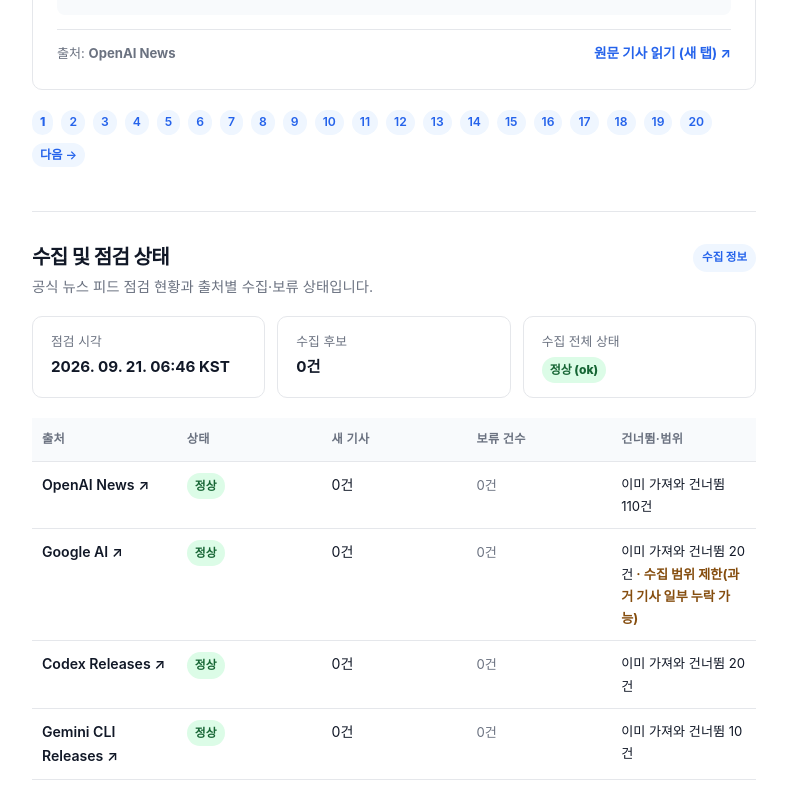
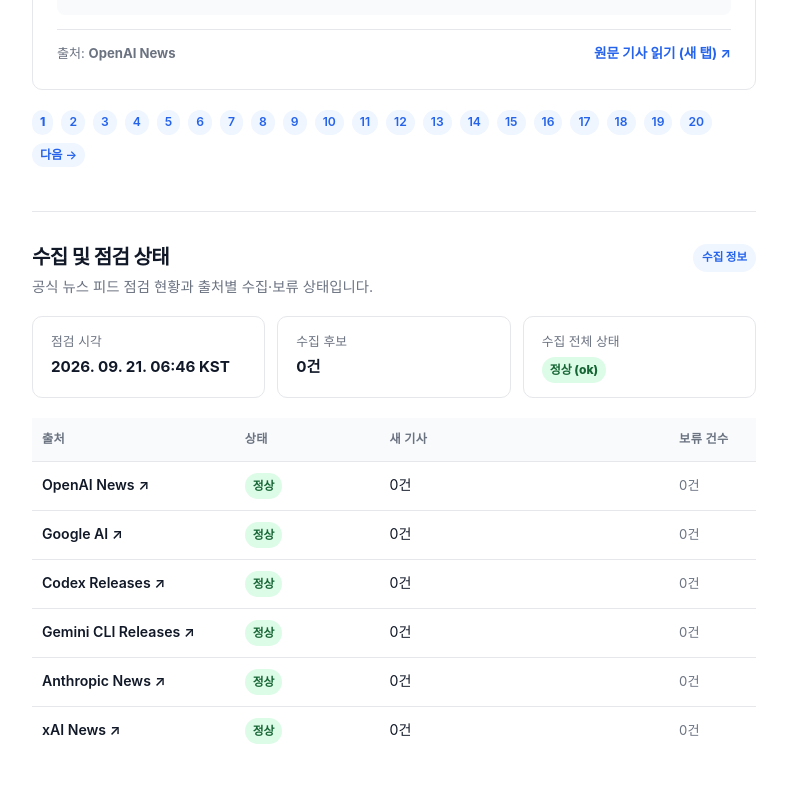
Before and after one commit to steven-forge/hanstree-agenttutor, a Next.js app: page /today in a window 1280 px wide. Shown: the part 3358-4149 px from the top of the page, without its empty margins (264-1051 px from the left). Built offline with nearby package versions, Linux system fonts and the light colour scheme.

Commit message:
fix(today): remove skip range column

```diff
--- a/app/today/page.tsx
+++ b/app/today/page.tsx
@@ -262,7 +262,6 @@
                         <th>상태</th>
                         <th>새 기사</th>
                         <th>보류 건수</th>
-                        <th>건너뜀·범위</th>
                       </tr>
                     </thead>
                     <tbody>
@@ -289,12 +288,6 @@
                               </span>
                             ) : (
                               <span style={{ color: "var(--muted)", fontSize: "0.82rem" }}>0건</span>
-                            )}
-                          </td>
-                          <td style={{ fontSize: "0.82rem" }}>
-                            이미 가져와 건너뜀 {s.skipped_count ?? 0}건
-                            {s.coverage_limited && (
-                              <span style={{ color: "#854d0e", fontWeight: 700 }}> · 수집 범위 제한(과거 기사 일부 누락 가능)</span>
                             )}
                           </td>
                         </tr>
--- a/package.json
+++ b/package.json
@@ -1,6 +1,6 @@
 {
   "name": "agenttutor",
-  "version": "0.3.0",
+  "version": "0.3.1",
   "private": true,
   "scripts": {
     "dev": "next dev",
```
Also changed, not shown: 1 other file (tests, documents, lock files or other folders).
